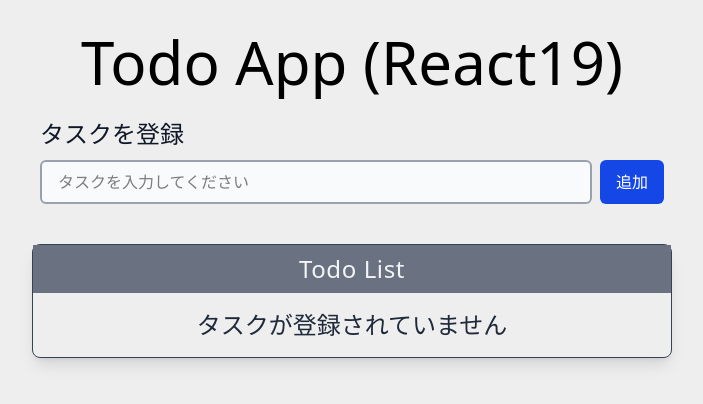
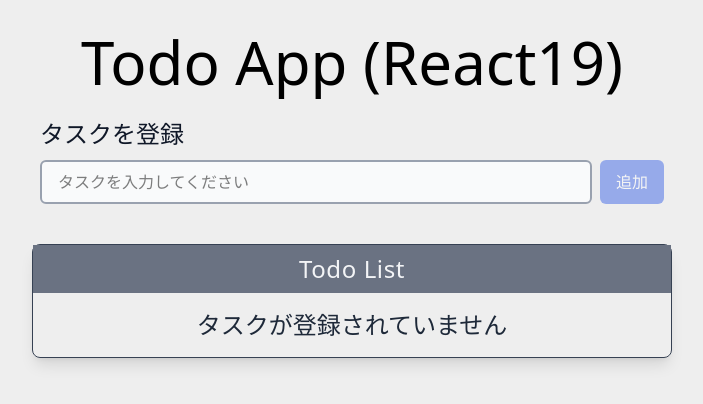
Before and after one commit to 64-HiroByte/react_todo_list, a React (Vite) app: page / in a window 1280 px wide. Shown: the top 404 px of the page, without its empty margins (288-991 px from the left). Built offline with nearby package versions, Linux system fonts and the light colour scheme.

Commit message:
TextFormにタスクが未入力の場合、新規登録ではボタンを無効とするが、タスクの編集モードでは保存可能とした。

```diff
--- a/src/App.tsx
+++ b/src/App.tsx
@@ -92,6 +92,7 @@ function App() {
           buttonLabel="追加"
           onSubmit={handleAddTodo}
           disabled={editingId !== null}
+          isEditMode={false}
         />
       </div>
 
--- a/src/components/molecules/TextForm.tsx
+++ b/src/components/molecules/TextForm.tsx
@@ -9,10 +9,17 @@ type Props = {
   buttonLabel: string;
   onSubmit?: (value: string) => void;
   disabled?: boolean;
+  isEditMode?: boolean;
 };
 
 export const TextForm: FC<Props> = memo((props) => {
-  const { buttonLabel, onSubmit, disabled = false, initialValue = "" } = props;
+  const {
+    buttonLabel,
+    onSubmit,
+    disabled = false,
+    initialValue = "",
+    isEditMode = false,
+  } = props;
 
   const [todoText, setTodoText] = useState(initialValue);
 
@@ -26,6 +33,8 @@ export const TextForm: FC<Props> = memo((props) => {
 
     setTodoText(initialValue);
   };
+
+  const isButtonDisabled = disabled || (!isEditMode && todoText.trim() === "");
 
   return (
     <form
@@ -41,7 +50,7 @@ export const TextForm: FC<Props> = memo((props) => {
       <Button
         label={buttonLabel}
         className="bg-blue-700"
-        disabled={disabled}
+        disabled={isButtonDisabled}
         type="submit"
       />
     </form>
--- a/src/components/organisms/TodoItem.tsx
+++ b/src/components/organisms/TodoItem.tsx
@@ -31,6 +31,7 @@ export const TodoItem: FC<Props> = memo((props) => {
           initialValue={todo.title}
           disabled={!isEditing}
           onSubmit={(newTitle) => onEditSave(todo.id, newTitle)}
+          isEditMode={true}
         />
       ) : (
         <div className="flex items-center justify-between gap-2 border-b border-gray-400 p-2">
```
